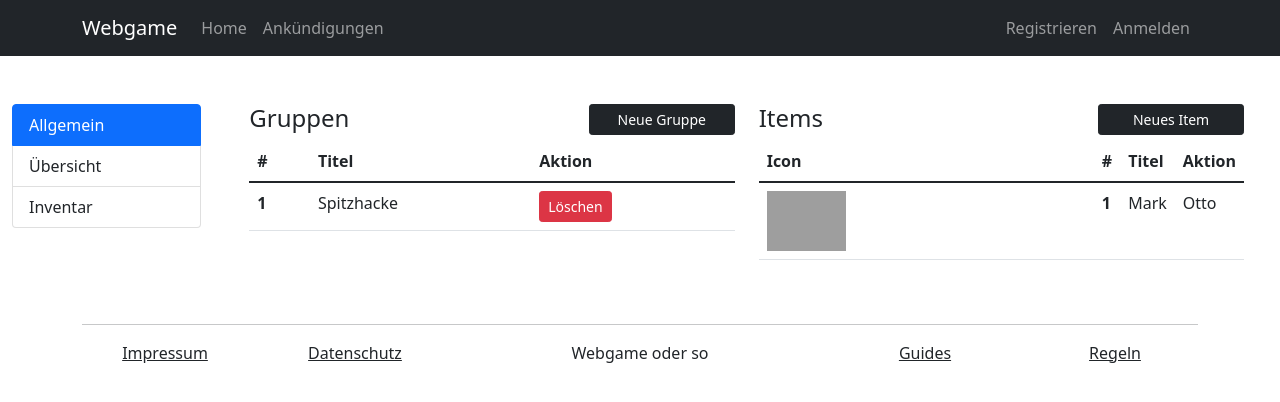
After one commit to npcorenet/webgame, a PHP site: template template/admin/page/items.html.twig in a window 1280 px wide. The commit adds this page. Shown: the top 402 px of the page. Run offline with PHP 8.4, Linux system fonts and the light colour scheme; the template is opened without the code that fills it, so the values that code supplies are empty; some libraries are stand-ins or nearby versions; grey boxes are pictures that could not be loaded.

Commit message:
Small additions

```diff
--- a/src/Controller/IndexController.php
+++ b/src/Controller/IndexController.php
@@ -21,6 +21,12 @@ class IndexController implements ControllerInterface
 
         }
 
+        if($this->container->getLoginUtil()->getIsLoggedIn())
+        {
+            echo $this->container->getTwig()->render('page/gameboard.html.twig');
+            return;
+        }
+
         echo $this->container->getTwig()->render('page/home.html.twig');
 
     }
--- a/src/Controller/LoginController.php
+++ b/src/Controller/LoginController.php
@@ -64,9 +64,11 @@ class LoginController implements ControllerInterface
 
             $accountModel->setId($accountData['id']);
 
-            $_SESSION['loginId'] = $accountModel->getId();
+            $_SESSION[$this->container->getPrefix() . 'loginId'] = $accountModel->getId();
 
             $this->container->getMessageManager()->add('success', 'Anmeldung erfolgreich!');
+
+            header("Location: " . $this->container->getPaths()->readAndOutputRequestedPath() . "/");
 
         }
 
--- /dev/null
+++ b/template/admin/page/items.html.twig
@@ -0,0 +1,81 @@
+{% extends "base.login.html.twig" %}
+
+{% block title %}Start{% endblock %}
+{% block head %}
+    {{ parent() }}
+{% endblock %}
+{% block content %}
+
+    <div class="container">
+
+        <div class="row">
+
+            <div class="col-md-6">
+                <div class="row">
+                    <div class="col-8">
+                        <h4>Gruppen</h4>
+                    </div>
+                    <div class="col-4">
+                        <a class="btn btn-sm btn-dark w-100" href="#">Neue Gruppe</a>
+                    </div>
+
+                    <div class="col-12">
+
+                        <table class="table">
+                            <thead>
+                            <tr>
+                                <th scope="col">#</th>
+                                <th scope="col">Titel</th>
+                                <th scope="col">Aktion</th>
+                            </tr>
+                            </thead>
+                            <tbody>
+                            <tr>
+                                <th scope="row">1</th>
+                                <td>Spitzhacke</td>
+                                <td><a href="#" class="btn btn-danger btn-sm">Löschen</a></td>
+                            </tr>
+                            </tbody>
+                        </table>
+                    </div>
+                </div>
+            </div>
+
+            <div class="col-md-6">
+                <div class="row">
+                    <div class="col-8">
+                        <h4>Items</h4>
+                    </div>
+                    <div class="col-4">
+                        <a class="btn btn-sm btn-dark w-100" href="#">Neues Item</a>
+                    </div>
+
+                    <div class="col-12">
+
+                        <table class="table">
+                            <thead>
+                            <tr>
+                                <th scope="col">Icon</th>
+                                <th scope="col">#</th>
+                                <th scope="col">Titel</th>
+                                <th scope="col">Aktion</th>
+                            </tr>
+                            </thead>
+                            <tbody>
+                            <tr>
+                                <td><img src="https://jf-staeulalia.pt/img/other/35/collection-pickaxe-picture-5.png" class="w-25 h-25"></td>
+                                <th scope="row">1</th>
+                                <td>Mark</td>
+                                <td>Otto</td>
+                            </tr>
+                            </tbody>
+                        </table>
+                    </div>
+                </div>
+            </div>
+
+        </div>
+
+    </div>
+
+{% endblock %}
--- a/template/base.html.twig
+++ b/template/base.html.twig
@@ -10,11 +10,11 @@
 
         {% if isLoggedIn %}
 
-                {% include 'element/navigation.html.twig' %}
+                {% include 'element/navigation.login.html.twig' %}
 
         {% else %}
 
-                {% include 'element/navigation.login.html.twig' %}
+                {% include 'element/navigation.html.twig' %}
 
         {% endif %}
 
--- /dev/null
+++ b/template/base.login.html.twig
@@ -0,0 +1,42 @@
+<!DOCTYPE html>
+<html>
+<head>
+    {% block head %}
+        <link href="{{ app.request.getBaseURL() }}/css/bootstrap.css" rel="stylesheet"/>
+        <title>{% block title %}{% endblock %} - Webgame</title>
+    {% endblock %}
+</head>
+<body>
+
+{% if isLoggedIn %}
+
+    {% include 'element/navigation.login.html.twig' %}
+
+{% else %}
+
+    {% include 'element/navigation.html.twig' %}
+
+{% endif %}
+
+<div class="container-fluid mt-5 mb-5">
+
+    <div class="row">
+
+        <div class="col-md-2">
+            {% include 'element/sidebar.html.twig' %}
+        </div>
+
+        <div class="col-md-10">
+
+            {% block content %}{% endblock %}
+
+        </div>
+
+    </div>
+
+</div>
+
+{% include 'element/footer.html.twig' %}
+
+</body>
+</html>
--- a/template/element/navigation.html.twig
+++ b/template/element/navigation.html.twig
@@ -8,6 +8,9 @@
             <ul class="navbar-nav me-auto mb-2 mb-lg-0">
                 <li class="nav-item">
                     <a class="nav-link" aria-current="page" href="{{ app.request.getBaseURL() }}/">Home</a>
+                </li>
+                <li class="nav-item">
+                    <a class="nav-link" aria-current="page" href="{{ app.request.getBaseURL() }}/">Ankündigungen</a>
                 </li>
             </ul>
 
--- /dev/null
+++ b/template/element/sidebar.html.twig
@@ -0,0 +1,23 @@
+<div class="list-group">
+    <a class="list-group-item list-group-item-action active">
+        Allgemein
+    </a>
+    <a href="#" class="list-group-item list-group-item-action">Übersicht</a>
+
+    <a href="#" class="list-group-item list-group-item-action">Inventar</a>
+
+</div>
+
+{% if userPermLevel == 1 or userPermLevel == 2 %}
+
+    <div class="list-group mt-3">
+        <a class="list-group-item list-group-item-action active">
+            Admin
+        </a>
+        <a href="#" class="list-group-item list-group-item-action">Dashboard</a>
+
+        <a href="{{ app.request.getBaseURL() }}/admin/items" class="list-group-item list-group-item-action">Items</a>
+
+    </div>
+
+{% endif %}
--- a/template/page/home.login.html.twig
+++ b/template/page/gameboard.html.twig
@@ -1,4 +1,4 @@
-{% extends "base.html.twig" %}
+{% extends "base.login.html.twig" %}
 
 {% block title %}Start{% endblock %}
 {% block head %}
@@ -6,10 +6,6 @@
 {% endblock %}
 {% block content %}
 
-    <div class="container mt-5 mb-5">
 
 
-
-    </div>
-
 {% endblock %}
```
Also changed, not shown: config/routes.php (+28 -0 lines), src/AdminController/ItemController.php (added, +31 -0 lines), src/Container.php (+13 -1 lines), src/Controller/LogoutController.php (added, +31 -0 lines), src/Util/LoginUtil.php (+50 -17 lines), template/element/navigation.login.html.twig (+9 -2 lines).
